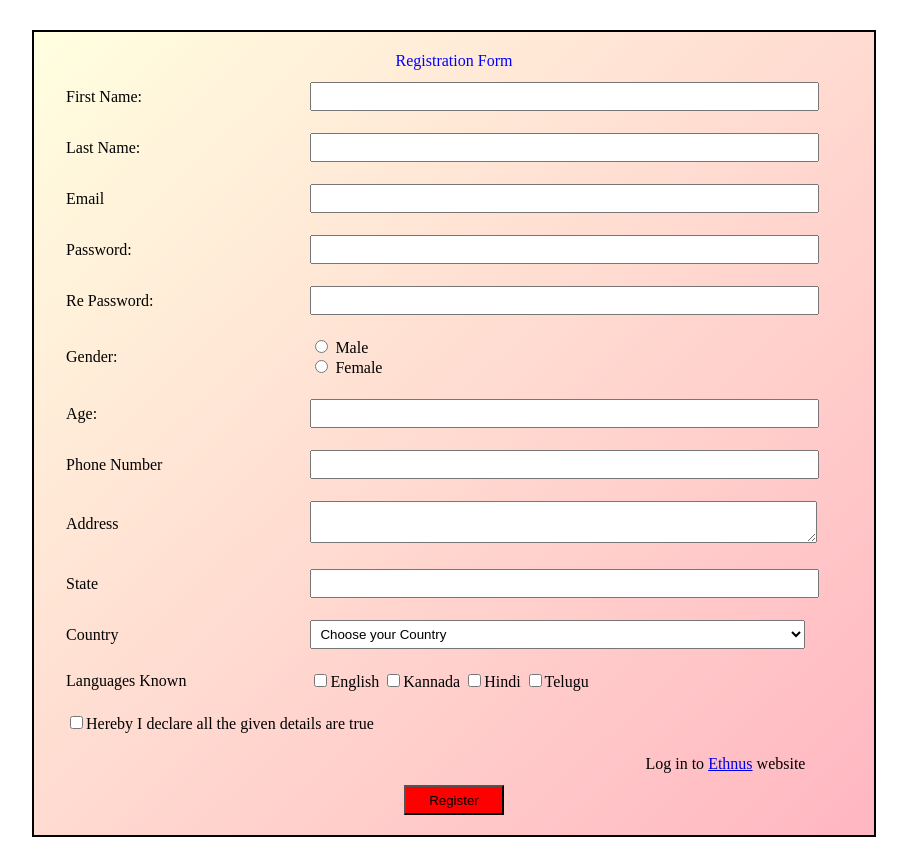
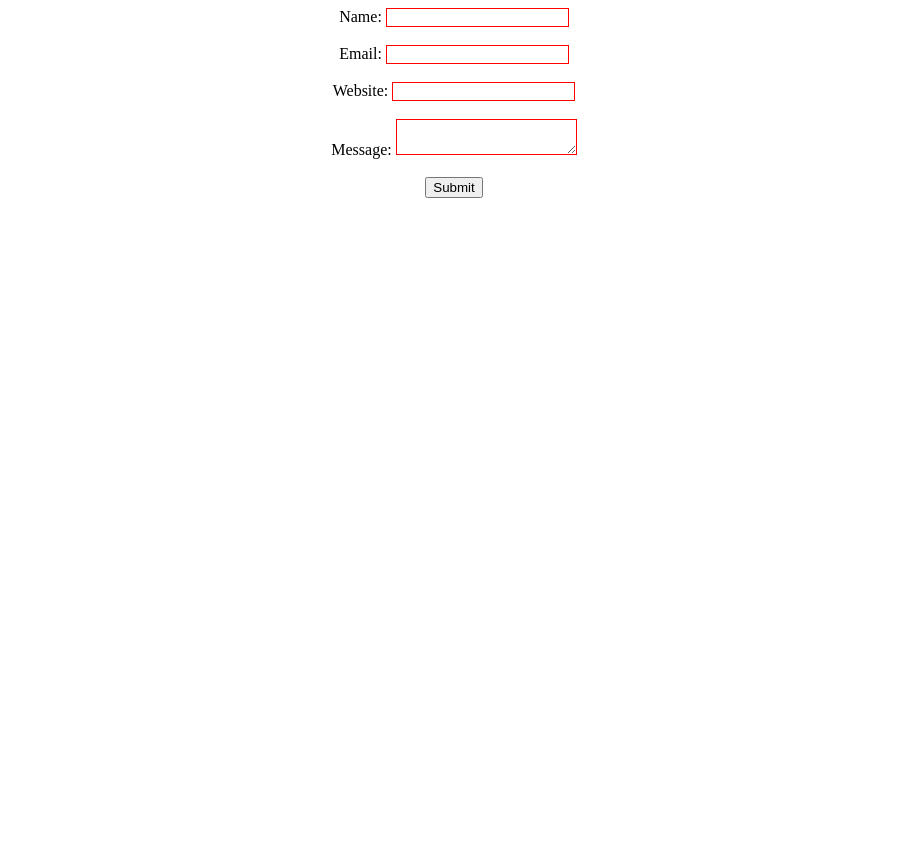
Before and after one commit to thumeshsai/Mern2, a plain HTML site: page TASKS/JAVASCRIPT/task5.html in a window 1280 px wide. Shown: the whole page, without its empty margins (186-1093 px from the left). After the commit the page ends 800 px from the top, so only its background shows below. Drawn offline with Linux system fonts and the light colour scheme.

Commit message:
Update task5.html

```diff
--- a/TASKS/JAVASCRIPT/task5.html
+++ b/TASKS/JAVASCRIPT/task5.html
@@ -1,152 +1,112 @@
 <!DOCTYPE html>
-<html lang="en">
+<html>
 <head>
-  <meta charset="UTF-8">
-  <meta name="viewport" content="width=device-width, initial-scale=1.0">
-  <title>Task-5</title>
+  <title>Document</title>
   <style>
-
-    form {
-      background-image: linear-gradient(to bottom right, lightyellow, lightpink);
-      margin: 30px auto;
-      max-width: 800px;
-      border: 2px solid black;
-      padding: 20px;
+    .error {
+      color: red;
     }
 
-    table {
-      width: 100%;
-    }
-    table, td {
-      border: none;
-    }
-    td {
-      padding: 10px;
-    }
-    input[type="text"],
-    input[type="email"],
-    input[type="password"],
-    input[type="number"],
-    select,
-    textarea {
-      width: 100%;
-      padding: 5px;
-    }
-    .error-label {
-      color: red;
+    .error-border {
+      border: 1px solid red;
     }
   </style>
-
 </head>
 <body>
-  <form id="registration-form">
-    <table>
-      <caption style="color: blue;">Registration Form</caption>
-      <tr>
-        <td><label for="first">First Name:</label></td>
-        <td><input type="text" name="first" id="first"></td>
-        <td><span class="error-label" id="first-error"></span></td>
-      </tr>
-      <tr>
-        <td><label for="last">Last Name:</label></td>
-        <td><input type="text" name="last" id="last"></td>
-        <td><span class="error-label" id="last-error"></span></td>
-      </tr>
-      <tr>
-        <td><label>Email</label></td>
-        <td><input type="email" name="email" id="email"></td>
-        <td><span class="error-label" id="email-error"></span></td>
-      </tr>
-      <tr>
-        <td><label for="password">Password:</label></td>
-        <td><input type="password" id="password" name="password"></td>
-        <td><span class="error-label" id="password-error"></span></td>
-      </tr>
-      <tr>
-        <td><label for="rePassword">Re Password:</label></td>
-        <td><input type="password" id="rePassword" name="rePassword"></td>
-        <td><span class="error-label" id="rePassword-error"></span></td>
-      </tr>
-      <tr>
-        <td><label>Gender:</label></td>
-        <td>
-          <label><input type="radio" name="gender" value="Male"> Male</label><br>
-          <label><input type="radio" name="gender" value="Female"> Female</label>
-        </td>
-      </tr>
-      <tr>
-        <td><label>Age:</label></td>
-        <td><input type="number" name="age" id="age"></td>
-        <td><span class="error-label" id="age-error"></span></td>
-      </tr>
-      <tr>
-        <td><label>Phone Number</label></td>
-        <td><input type="number" name="number" id="number"></td>
-        <td><span class="error-label" id="number-error"></span></td>
-      </tr>
-      <tr>
-        <td><label>Address</label></td>
-        <td><textarea name="address" id="address"></textarea></td>
-        <td><span class="error-label" id="address-error"></span></td>
-      </tr>
-      <tr>
-        <td><label>State</label></td>
-        <td><input type="text" name="state" id="state"></td>
-        <td><span class="error-label" id="state-error"></span></td>
-      </tr>
-      <tr>
-        <td><label>Country</label></td>
-        <td>
-          <select style="width: 100%;">
-            <option>Choose your Country</option>
-            <option>India</option>
-            <option>USA</option>
-            <option>Brazil</option>
-          </select>
-        </td>
-      </tr>
-      <tr>
-        <td><label>Languages Known</label></td>
-        <td>
-          <label><input type="checkbox">English</label>
-          <label><input type="checkbox">Kannada</label>
-          <label><input type="checkbox">Hindi</label>
-          <label><input type="checkbox">Telugu</label>
-        </td>
-      </tr>
-      <tr>
-        <td colspan="2"><input type="checkbox">Hereby I declare all the given details are true</td>
-      </tr>
-      <tr>
-        <td colspan="2" align="right">Log in to <a href="https://ethnus.com/">Ethnus</a> website</td>
-      </tr>
-    </table>
-    <div align="center">
-      <button type="submit" id="register-button" style="background-color: red;width: 100px;height: 30px;">Register</button>
-    </div>
+  <form id="contactForm" onsubmit="return validateForm()" align="center">
+    <label for="name">Name:</label>
+    <input type="text" id="name" name="name" class="error-border">
+    <span id="nameError" class="error"></span>
+    <br><br>
+
+    <label for="email">Email:</label>
+    <input type="email" id="email" name="email" class="error-border">
+    <span id="emailError" class="error"></span>
+    <br><br>
+
+    <label for="website">Website:</label>
+    <input type="url" id="website" name="website" class="error-border">
+    <span id="websiteError" class="error"></span>
+    <br><br>
+
+    <label for="message">Message:</label>
+    <textarea id="message" name="message" class="error-border"></textarea>
+    <span id="messageError" class="error"></span>
+    <br><br>
+
+    <input type="submit" value="Submit">
   </form>
 
+  <script>
+    function validateForm() {
+      const name = document.getElementById("name").value;
+      const email = document.getElementById("email").value;
+      const website = document.getElementById("website").value;
+      const message = document.getElementById("message").value;
 
-  <script>
-    const form = document.getElementById("registration-form");
-    const registerButton = document.getElementById("register-button");
+      clearErrors();
 
-    registerButton.addEventListener("click", function (event) {
-      event.preventDefault();
+      let hasErrors = false;
 
-      const fieldsToValidate = ["first", "last", "email", "password", "rePassword", "age", "number", "address", "state"];
-      fieldsToValidate.forEach((fieldName) => {
-        const field = document.getElementById(fieldName);
-        const errorLabel = document.getElementById(fieldName + "-error");
+      if (name === "") {
+        document.getElementById("nameError").textContent = "This field is required";
+        document.getElementById("name").classList.add("error-border");
+        hasErrors = true;
+      }
 
-        if (!field.value) {
-          errorLabel.textContent = "POOR";
-        } else {
-          errorLabel.textContent = "";
-        }
-      });
+      if (email === "") {
+        document.getElementById("emailError").textContent = "Email is required";
+        document.getElementById("email").classList.add("error-border");
+        hasErrors = true;
+      } else if (!isValidEmail(email)) {
+        document.getElementById("emailError").textContent = "A valid email is required";
+        document.getElementById("email").classList.add("error-border");
+        hasErrors = true;
+      }
 
-    });
+      if (website === "") {
+        document.getElementById("websiteError").textContent = "This field is required";
+        document.getElementById("website").classList.add("error-border");
+        hasErrors = true;
+      } else if (!isValidURL(website)) {
+        document.getElementById("websiteError").textContent = "A valid URL is required";
+        document.getElementById("website").classList.add("error-border");
+        hasErrors = true;
+      }
+
+      if (message === "") {
+        document.getElementById("messageError").textContent = "This field is required";
+        document.getElementById("message").classList.add("error-border");
+        hasErrors = true;
+      }
+
+      if (!hasErrors) {
+        return true;
+      }
+
+      // Prevent the form from submitting when there are errors
+      return false;
+    }
+
+    function clearErrors() {
+      const errorElements = document.getElementsByClassName("error");
+      for (let i = 0; i < errorElements.length; i++) {
+        errorElements[i].textContent = "";
+      }
+
+      const errorBorders = document.getElementsByClassName("error-border");
+      for (let i = 0; i < errorBorders.length; i++) {
+        errorBorders[i].classList.remove("error-border");
+      }
+    }
+
+    function isValidEmail(email) {
+      return /\S+@\S+\.\S+/.test(email);
+    }
+
+    function isValidURL(url) {
+      return /^(ftp|http|https):\/\/[^ "]+$/.test(url);
+    }
   </script>
 </body>
 </html>
```
